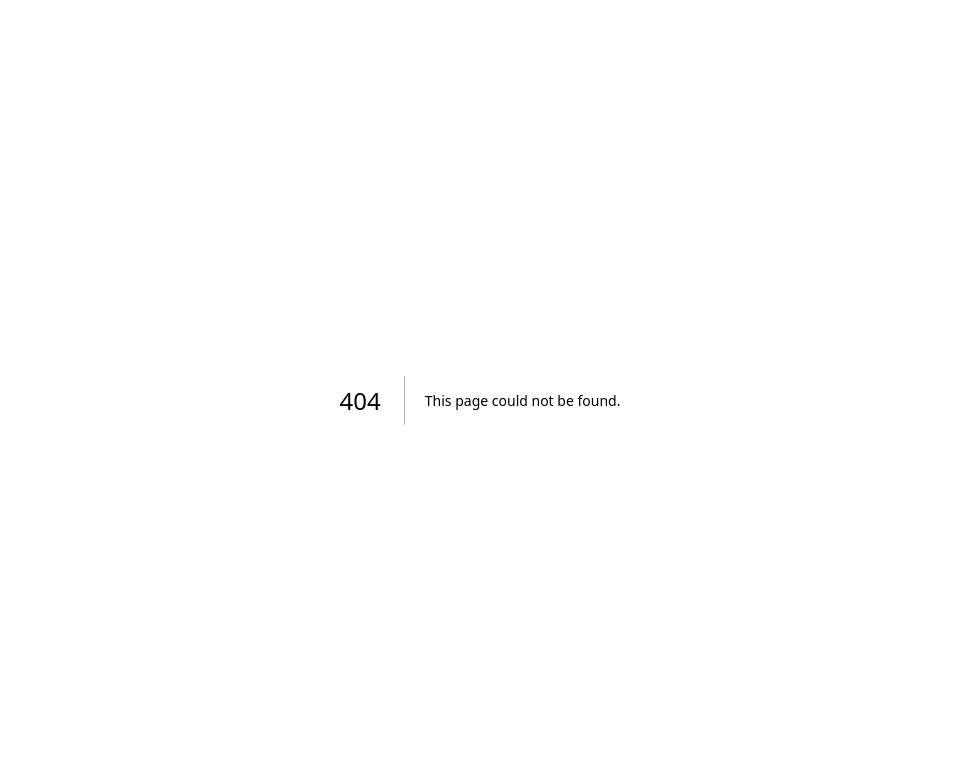
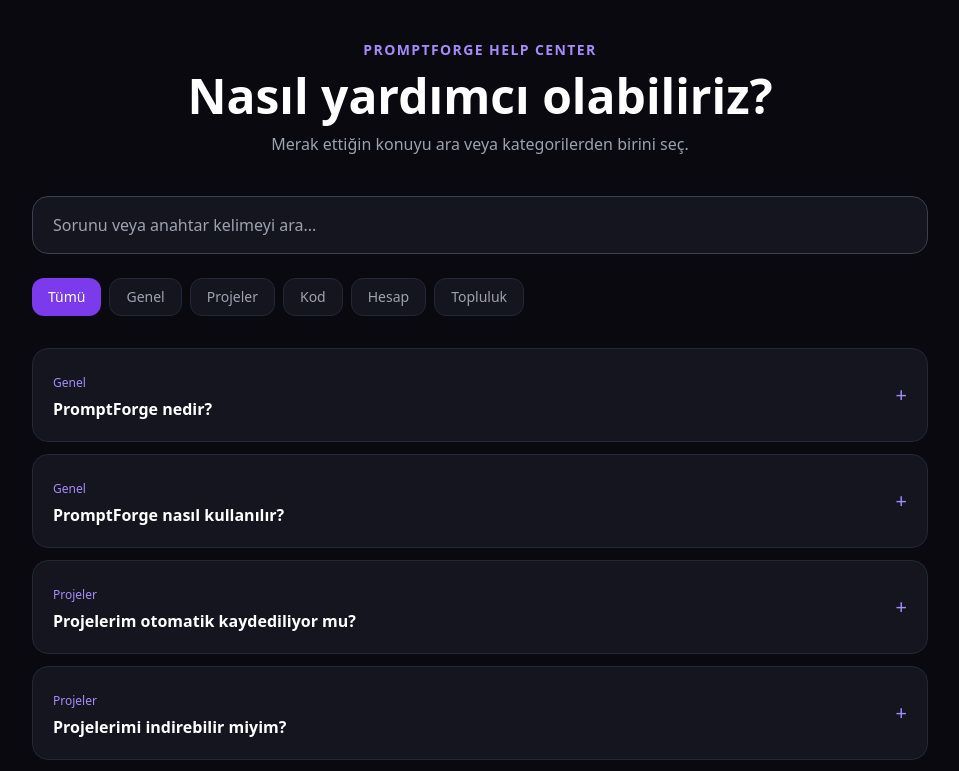
Before and after one commit to syntaxxsl/promptforge-nextjs, a Next.js app: page /faq in a window 1280 px wide. Before the commit this address had no page. Shown: the top 771 px of the page, without its empty margins (160-1119 px from the left). Built offline with nearby package versions, Linux system fonts and the light colour scheme.

Commit message:
Create page.tsx

```diff
--- /dev/null
+++ b/app/faq/page.tsx
@@ -0,0 +1,175 @@
+
+'use client'
+
+import { useMemo, useState } from 'react'
+
+const questions = [
+  {
+    category: 'Genel',
+    question: 'PromptForge nedir?',
+    answer: 'PromptForge, yapay zekâ yardımıyla web sitesi oluşturmanı, kodlarını düzenlemeni ve projelerini yönetmeni sağlayan bir platformdur.'
+  },
+  {
+    category: 'Genel',
+    question: 'PromptForge nasıl kullanılır?',
+    answer: 'Hesabına giriş yaptıktan sonra yeni bir proje oluşturabilir, istediğin web sitesini açıklayabilir ve yapay zekâ ile kod üretebilirsin.'
+  },
+  {
+    category: 'Projeler',
+    question: 'Projelerim otomatik kaydediliyor mu?',
+    answer: 'Ana editördeki kayıt özelliğini kullanarak projelerini hesabına kaydedebilir ve daha sonra tekrar açabilirsin.'
+  },
+  {
+    category: 'Projeler',
+    question: 'Projelerimi indirebilir miyim?',
+    answer: 'Evet. Export aracını kullanarak HTML, CSS ve JavaScript dosyalarını ayrı ayrı veya ZIP olarak indirebilirsin.'
+  },
+  {
+    category: 'Projeler',
+    question: 'Eski projelerimi silebilir miyim?',
+    answer: 'Proje yönetim alanından projelerini silebilir ve desteklenen durumlarda çöp kutusundan geri yükleyebilirsin.'
+  },
+  {
+    category: 'Kod',
+    question: 'HTML, CSS ve JavaScript ayrı ayrı düzenlenebilir mi?',
+    answer: 'Evet. Editördeki kod sekmelerinden ilgili dosyaya geçerek düzenleme yapabilirsin.'
+  },
+  {
+    category: 'Kod',
+    question: 'Oluşturduğum kodları test edebilir miyim?',
+    answer: 'Sandbox ve Responsive araçlarını kullanarak kodlarını test edebilir, farklı ekran genişliklerinde önizleyebilirsin.'
+  },
+  {
+    category: 'Hesap',
+    question: 'Şifremi unutursam ne yapmalıyım?',
+    answer: 'Giriş ekranındaki şifre sıfırlama seçeneğini kullanarak hesabına erişimini yeniden kazanabilirsin.'
+  },
+  {
+    category: 'Topluluk',
+    question: 'Projelerimi diğer kullanıcılarla paylaşabilir miyim?',
+    answer: 'Paylaşım özelliğini kullanarak desteklenen projelerin için paylaşım bağlantısı oluşturabilirsin.'
+  }
+]
+
+const categories = ['Tümü', 'Genel', 'Projeler', 'Kod', 'Hesap', 'Topluluk']
+
+export default function FAQPage() {
+  const [search, setSearch] = useState('')
+  const [category, setCategory] = useState('Tümü')
+  const [opened, setOpened] = useState<number | null>(null)
+
+  const filtered = useMemo(() => {
+    return questions.filter(item => {
+      const matchesCategory =
+        category === 'Tümü' || item.category === category
+
+      const matchesSearch =
+        item.question.toLowerCase().includes(search.toLowerCase()) ||
+        item.answer.toLowerCase().includes(search.toLowerCase())
+
+      return matchesCategory && matchesSearch
+    })
+  }, [search, category])
+
+  return (
+    <main className="min-h-screen bg-[#09090f] text-white px-5 py-10">
+      <div className="max-w-4xl mx-auto">
+        <div className="text-center mb-10">
+          <p className="text-violet-400 text-sm font-bold tracking-widest">
+            PROMPTFORGE HELP CENTER
+          </p>
+
+          <h1 className="text-4xl sm:text-5xl font-bold mt-3">
+            Nasıl yardımcı olabiliriz?
+          </h1>
+
+          <p className="text-gray-400 mt-3">
+            Merak ettiğin konuyu ara veya kategorilerden birini seç.
+          </p>
+        </div>
+
+        <div className="mb-6">
+          <input
+            value={search}
+            onChange={e => {
+              setSearch(e.target.value)
+              setOpened(null)
+            }}
+            placeholder="Sorunu veya anahtar kelimeyi ara..."
+            className="w-full bg-[#15151f] border border-gray-700 rounded-2xl px-5 py-4 outline-none focus:border-violet-500"
+          />
+        </div>
+
+        <div className="flex flex-wrap gap-2 mb-8">
+          {categories.map(item => (
+            <button
+              key={item}
+              onClick={() => {
+                setCategory(item)
+                setOpened(null)
+              }}
+              className={`px-4 py-2 rounded-xl text-sm transition ${
+                category === item
+                  ? 'bg-violet-600 text-white'
+                  : 'bg-[#15151f] text-gray-400 border border-gray-800 hover:border-violet-500'
+              }`}
+            >
+              {item}
+            </button>
+          ))}
+        </div>
+
+        <div className="space-y-3">
+          {filtered.map((item, index) => (
+            <section
+              key={item.question}
+              className="bg-[#15151f] border border-gray-800 rounded-2xl overflow-hidden"
+            >
+              <button
+                onClick={() =>
+                  setOpened(opened === index ? null : index)
+                }
+                className="w-full flex items-center justify-between gap-4 p-5 text-left"
+              >
+                <div>
+                  <span className="text-violet-400 text-xs">
+                    {item.category}
+                  </span>
+                  <h2 className="font-semibold mt-1">
+                    {item.question}
+                  </h2>
+                </div>
+
+                <span className="text-violet-400 text-xl">
+                  {opened === index ? '−' : '+'}
+                </span>
+              </button>
+
+              {opened === index && (
+                <div className="px-5 pb-5 text-gray-400 text-sm leading-7 border-t border-gray-800 pt-4">
+                  {item.answer}
+                </div>
+              )}
+            </section>
+          ))}
+
+          {filtered.length === 0 && (
+            <div className="text-center py-12 bg-[#15151f] rounded-2xl border border-gray-800">
+              <p className="text-gray-300 font-semibold">
+                Sonuç bulunamadı.
+              </p>
+              <p className="text-gray-500 text-sm mt-2">
+                Farklı bir kelime veya kategori dene.
+              </p>
+            </div>
+          )}
+        </div>
+
+        <div className="mt-10 text-center text-gray-500 text-sm">
+          Aradığın cevabı bulamadın mı? Destek sistemi özelliğini de
+          yol haritasında ayrıca geliştireceğiz.
+        </div>
+      </div>
+    </main>
+  )
+}
```
